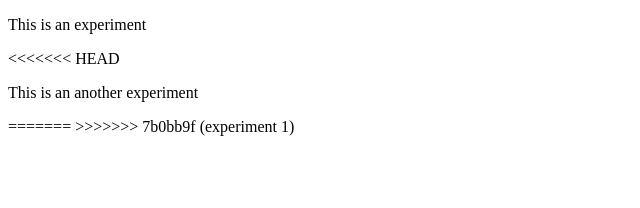
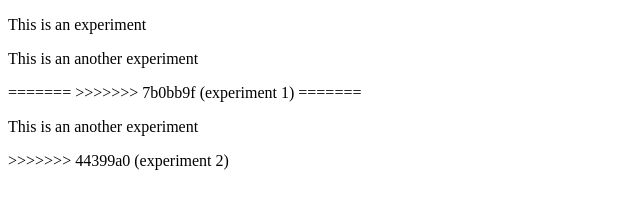
Before and after one commit to bijen601/My-Portfolio, a plain HTML site: page experiment.html in a window 1280 px wide. Shown: the whole page, without its empty margins (0-640 px from the left). Drawn offline with Linux system fonts and the light colour scheme.

Commit message:
experiment 2

```diff
--- a/experiment.html
+++ b/experiment.html
@@ -8,9 +8,11 @@
 </head>
 <body>
     <p>This is an experiment</p>
-<<<<<<< HEAD
     <p>This is an another experiment</p>
 =======
 >>>>>>> 7b0bb9f (experiment 1)
+=======
+    <p>This is an another experiment</p>
+>>>>>>> 44399a0 (experiment 2)
 </body>
 </html>
```
